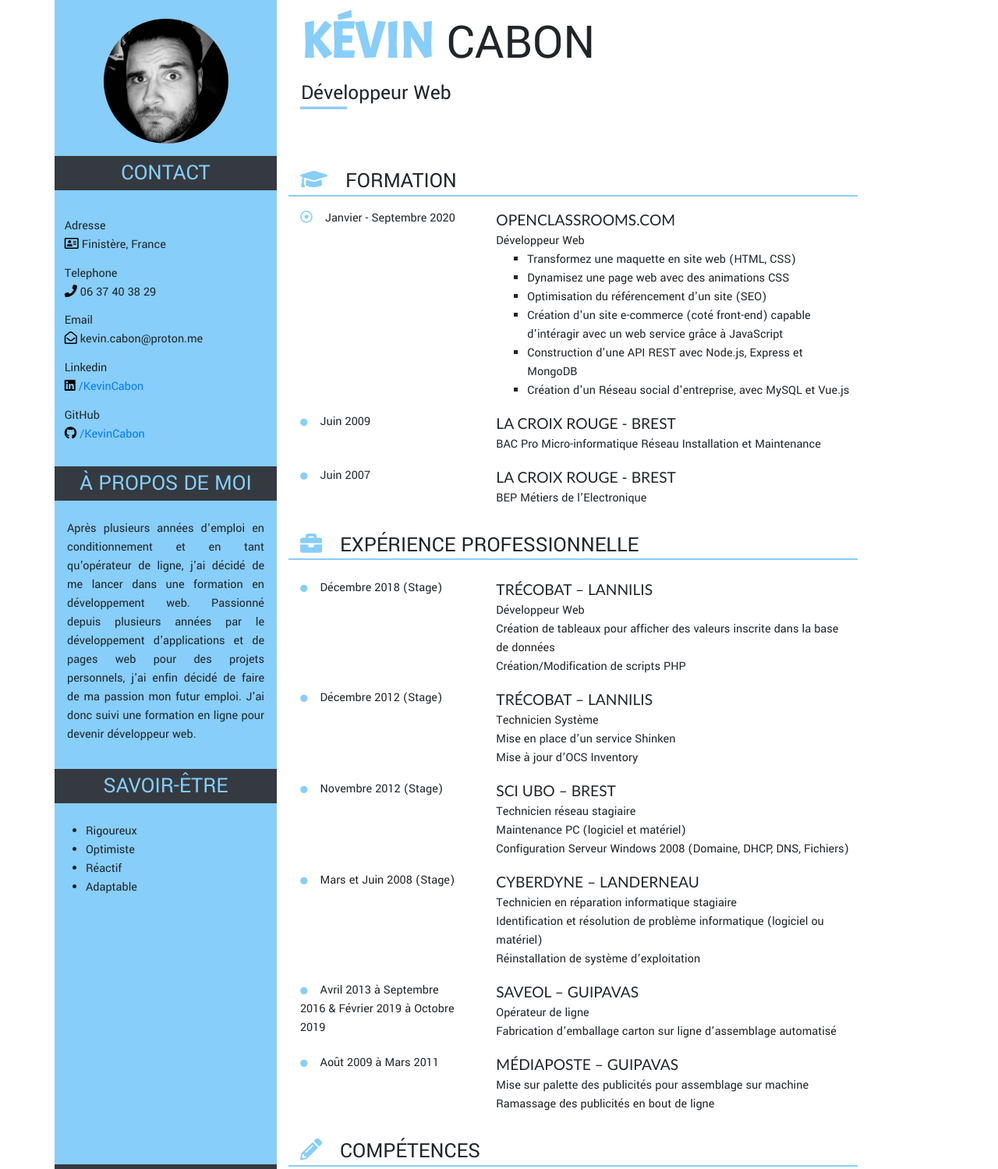
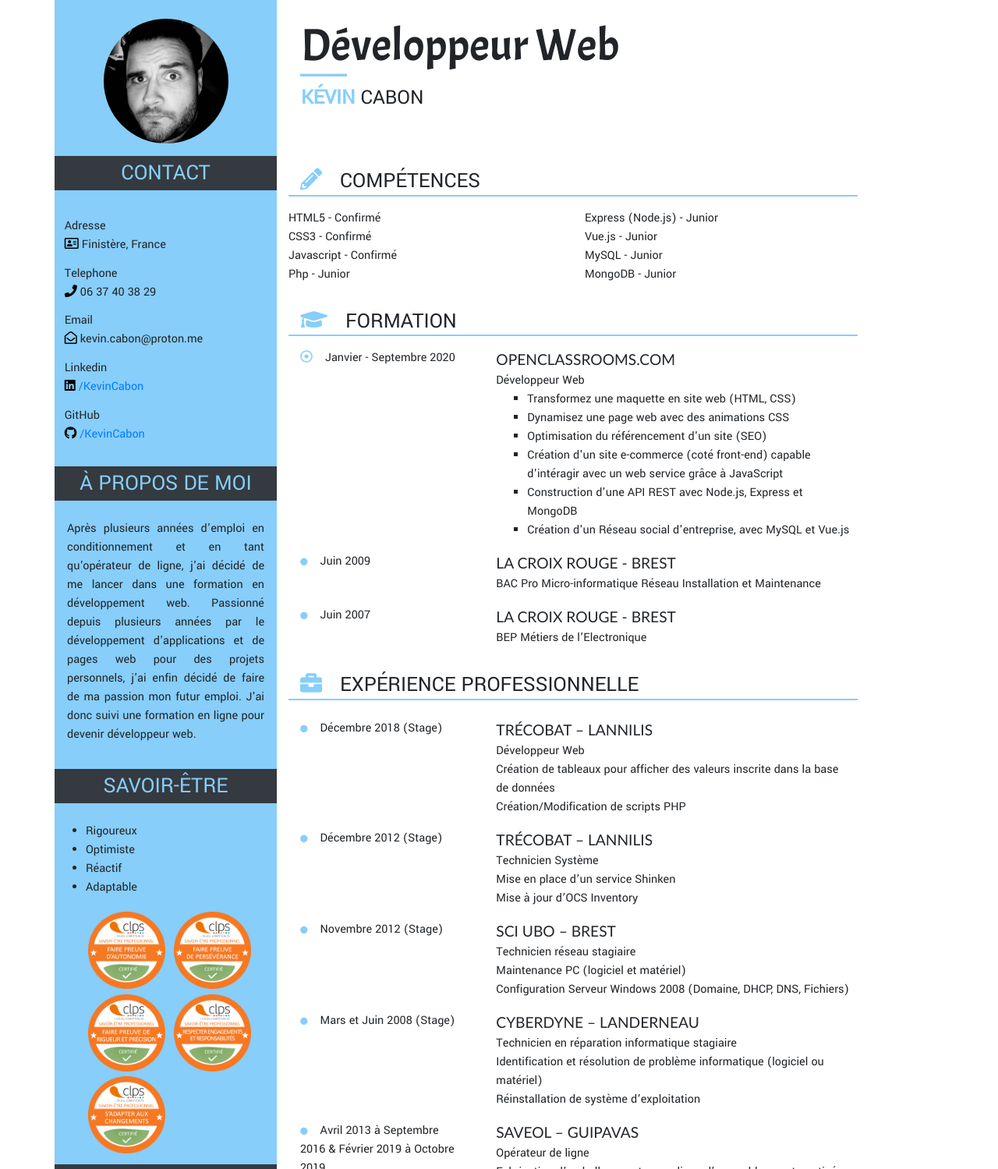
Before and after one commit to kevincabon/cv, a website: page index.html in a window 1280 px wide. Shown: the top 1499 px of the page at 78% size. Drawn offline with Linux system fonts and the light colour scheme.

Commit message:
cd update
add bagdes

```diff
--- a/index.html
+++ b/index.html
@@ -17,9 +17,9 @@
                 alt="photo d'itentité">
         </div>
         <div class="col-12 col-md-8 header__title">
-            <h1 class="header__title--name"><span class="header__title--first--name">Kévin</span> Cabon</h1>
-            <h2 class="header__title--job">Développeur Web</h2>
+            <h1 class="header__title--job mt-4">Développeur Web</h1>
             <hr class="header__title--mini-border">
+            <h2 class="header__title--name"><span class="header__title--first--name">Kévin</span> Cabon</h2>
         </div>
     </header>
     <div class="row">
@@ -48,6 +48,15 @@
                     <li>Réactif</li>
                     <li>Adaptable</li>
                 </ul>
+
+                <ul>
+                    <a href="./src/img/faire-preuve-d-autonomie.png" target="_blank"><img class="certificate-logo" src="./src/img/faire-preuve-d-autonomie.png"></a>
+                    <a href="./src/img/faire-preuve-de-persa-va-rance.png" target="_blank"><img class="certificate-logo" src="./src/img/faire-preuve-de-persa-va-rance.png"></a>
+                    <a href="./src/img/faire-preuve-de-rigueur-et-de-pra-cision.png" target="_blank"><img class="certificate-logo" src="./src/img/faire-preuve-de-rigueur-et-de-pra-cision.png"></a>
+                    <a href="./src/img/respecter-ses-engagements-assumer-ses-responsabilita-s.png" target="_blank"><img class="certificate-logo" src="./src/img/respecter-ses-engagements-assumer-ses-responsabilita-s.png"></a>
+                    <a href="./src/img/s-adapter-aux-changements.png" target="_blank"><img class="certificate-logo" src="./src/img/s-adapter-aux-changements.png"></a>
+                </ul>
+
             </article>
             <footer class="col-12 infos__loisirs jumbotron-fluid">
                 <h3 class="infos__title">Loisirs</h3>
@@ -57,6 +66,25 @@
             </footer>
         </section>
         <section class="col-12 col-md-8 content-cv">
+
+            <h3 class="col-12 content-cv__title">
+                <i class="fas fa-pencil-alt"></i>
+                Compétences
+            </h3>
+            <article class="row content-cv__competences">
+                <ul class="list-unstyled col-6">
+                    <li>HTML5 - Confirmé</li>
+                    <li>CSS3 - Confirmé</li>
+                    <li>Javascript - Confirmé</li>
+                    <li>Php - Junior</li>
+                </ul>
+                <ul class="list-unstyled col-6">
+                    <li>Express (Node.js) - Junior</li>
+                    <li>Vue.js - Junior</li>
+                    <li>MySQL - Junior</li>
+                    <li>MongoDB - Junior</li>
+                </ul>
+            </article>
 
             <h3 class="col-12 content-cv__title">
                 <i class="fas fa-graduation-cap"></i>
@@ -198,24 +226,6 @@
                 </ul>
             </article>
 
-            <h3 class="col-12 content-cv__title">
-                <i class="fas fa-pencil-alt"></i>
-                Compétences
-            </h3>
-            <article class="row content-cv__competences">
-                <ul class="list-unstyled col-6">
-                    <li>HTML5 - Confirmé</li>
-                    <li>CSS3 - Confirmé</li>
-                    <li>Javascript - Confirmé</li>
-                    <li>Php - Junior</li>
-                </ul>
-                <ul class="list-unstyled col-6">
-                    <li>Express (Node.js) - Junior</li>
-                    <li>Vue.js - Junior</li>
-                    <li>MySQL - Junior</li>
-                    <li>MongoDB - Junior</li>
-                </ul>
-            </article>
         </section>
     </div>
 </body>
--- a/package.json
+++ b/package.json
@@ -19,5 +19,8 @@
   "homepage": "https://github.com/Kayo89/cv#readme",
   "dependencies": {
     "bootstrap": "^4.5.2"
+  },
+  "devDependencies": {
+    "postcss": "^8.4.32"
   }
 }
--- a/sass/base/_typography.scss
+++ b/sass/base/_typography.scss
@@ -1,7 +1,7 @@
 body{
     font-family: 'Yantramanav',Arial, Helvetica, sans-serif ;
 }
-.header__title--first--name {
+.header__title--job {
     font-family: 'Acme',Arial, Helvetica, sans-serif ;
 }
 .content-cv__list--lieu{
--- a/sass/pages/_index.scss
+++ b/sass/pages/_index.scss
@@ -5,10 +5,10 @@
 .header {
     &__title{
         &--name{
-            font-size: 4.0em;
-            text-transform: uppercase;
+            font-size: 1.7em;
             margin-top: 1rem;
             margin-left: 1rem;
+            text-transform: uppercase;
         }
         &--first--name{
             font-weight: bold;
@@ -18,7 +18,7 @@
             }
         }
         &--job{
-            font-size: 1.7rem;
+            font-size: 3.6rem;
             margin-left: 1rem;
         }
         &--mini-border{
@@ -108,3 +108,8 @@
         }
     }
 }
+
+.certificate-logo{
+    width: 6.2rem;
+    margin: 0.2rem;
+}
```
Also changed, not shown: css/style.css, src/img/faire-preuve-d-autonomie.png (added), src/img/faire-preuve-de-persa-va-rance.png (added), src/img/faire-preuve-de-rigueur-et-de-pra-cision.png (added), src/img/respecter-ses-engagements-assumer-ses-responsabilita-s.png (added), src/img/s-adapter-aux-changements.png (added), 3 other files.
